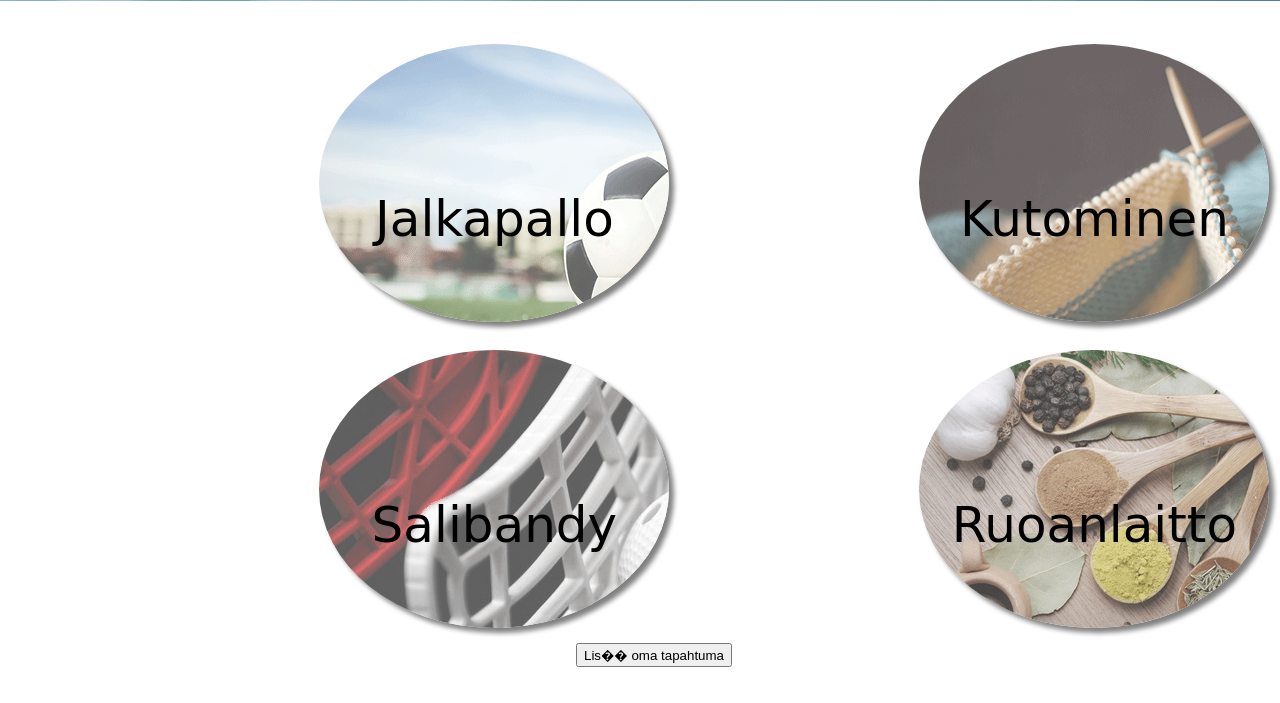
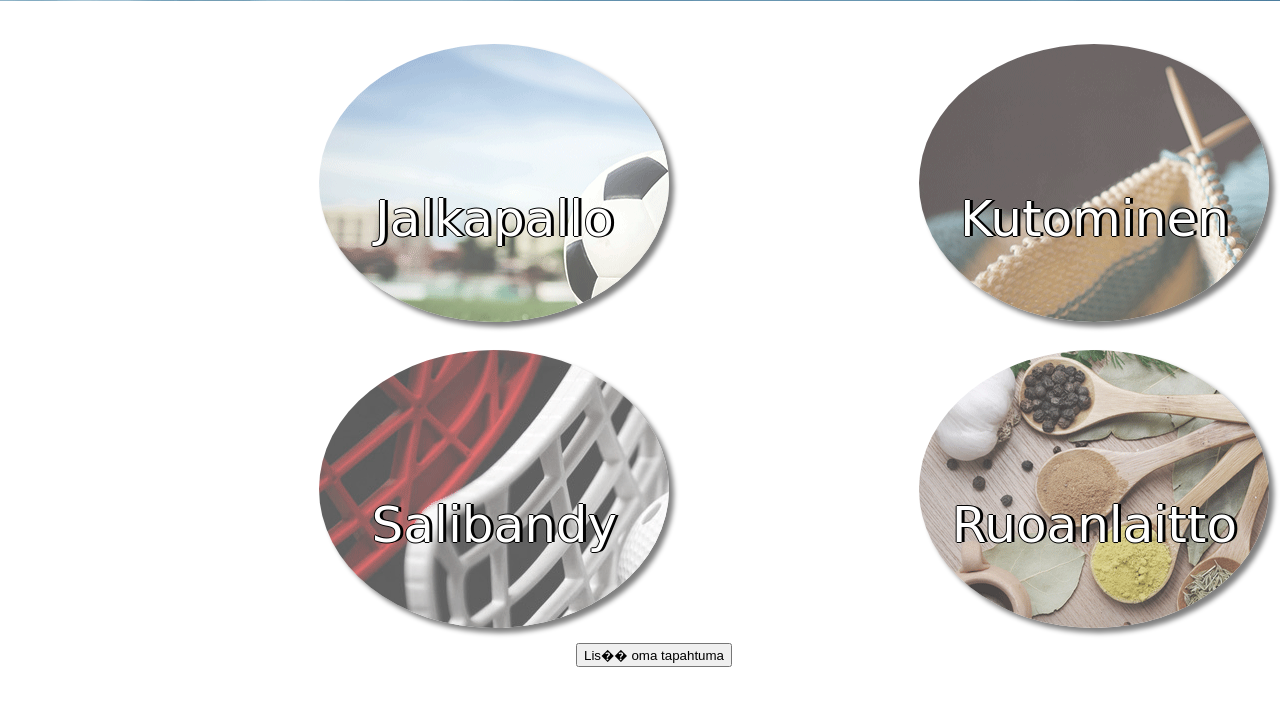
Before and after one commit to Softala1team/Hurraste-Oy, a Java web app: template sovellus/src/main/webapp/WEB-INF/nakymat/index.jsp in a window 1280 px wide; the page is wider, and only the part inside the window is pictured. Shown: the part 451-1154 px from the top of that part. Run offline with Spring Boot 4, a stand-in JSP engine, Linux system fonts and the light colour scheme; the template is opened without the code that fills it, so the values that code supplies are empty; the project's own start-up code is not run, and a stand-in starts its controllers and pages; some web fonts are replaced.

Commit message:
Muutoksia frontpagen pallonappeihin

```diff
--- a/sovellus/src/main/webapp/resources/styles/frontpage.css
+++ b/sovellus/src/main/webapp/resources/styles/frontpage.css
@@ -172,10 +172,12 @@
 	margin-top: -0.5em;
 
 	text-align: center;
-	color: black;
+	color: #ffffff;
 	font-family: 'Yatra One', cursive;
 	font-size: 50px;
 	text-decoration: none;
+	text-shadow: -1px 0 black, 0 1px black, 3px 0 black, 0 -1px black;
+
 }
 
 /*#pallo {
```
